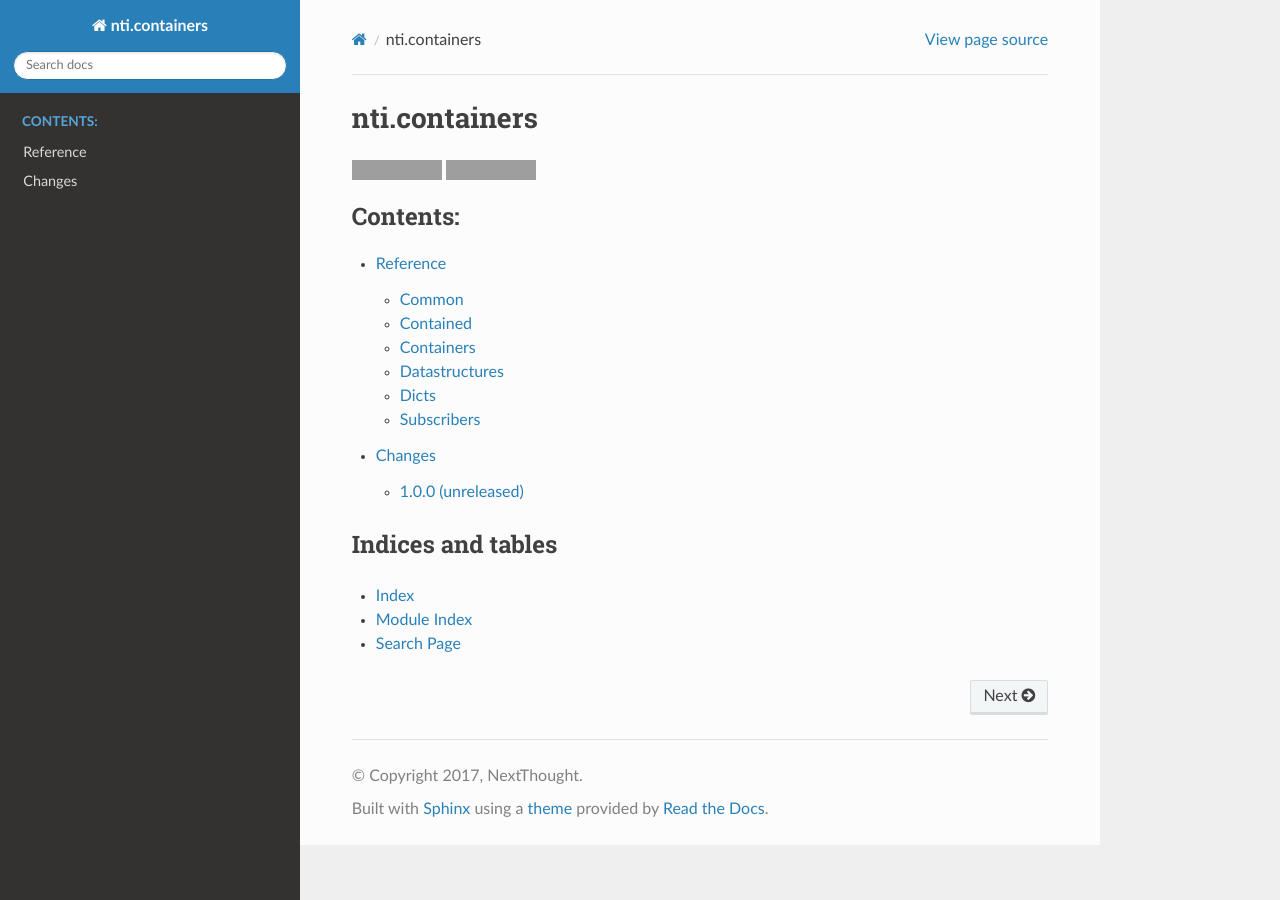
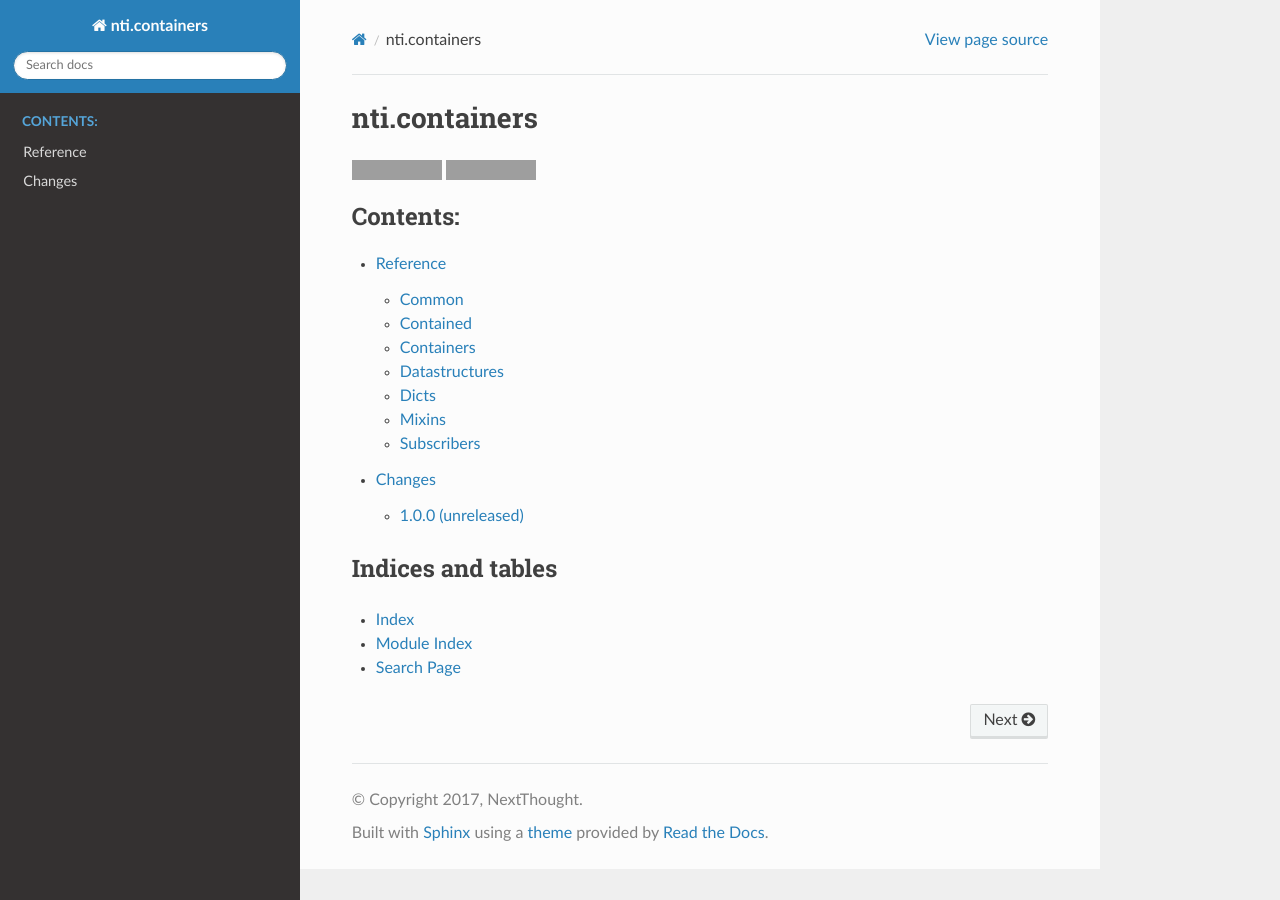
Before and after one commit to OpenNTI/nti.containers, a Sphinx documentation site: the page built from docs/index.rst, in a window 1280 px wide. Built offline with Sphinx 7.4.7 and the Read the Docs theme 2.0.0, drawn with Linux system fonts in a browser that asks for light colours; grey boxes are pictures that could not be loaded.

Commit message:
add mixins

```diff
--- a/docs/api.rst
+++ b/docs/api.rst
@@ -27,6 +27,11 @@ Dicts
 
 .. automodule:: nti.containers.dicts
 
+Mixins
+======
+
+.. automodule:: nti.containers.mixins
+
 Subscribers
 ===========
 
```
